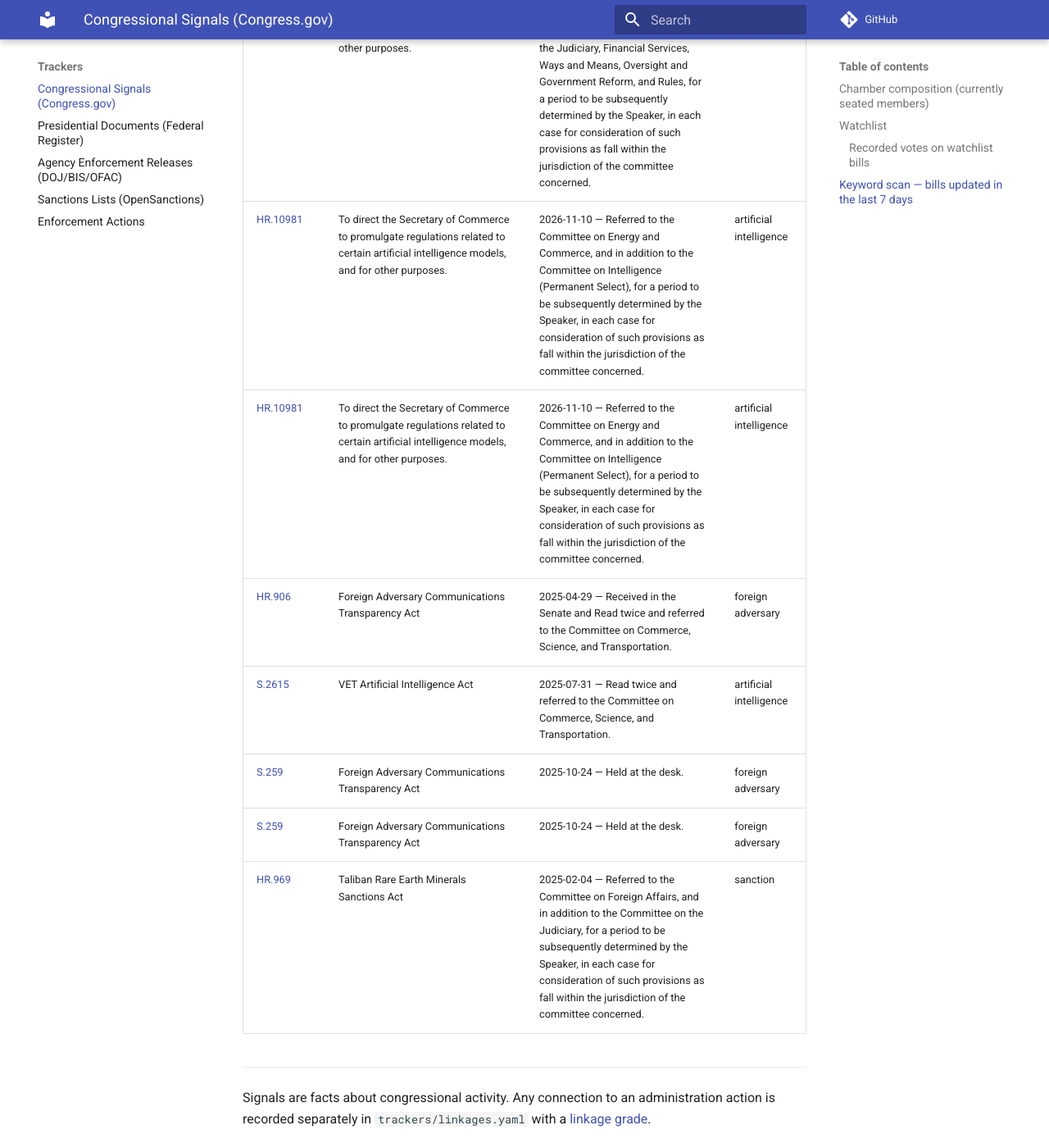
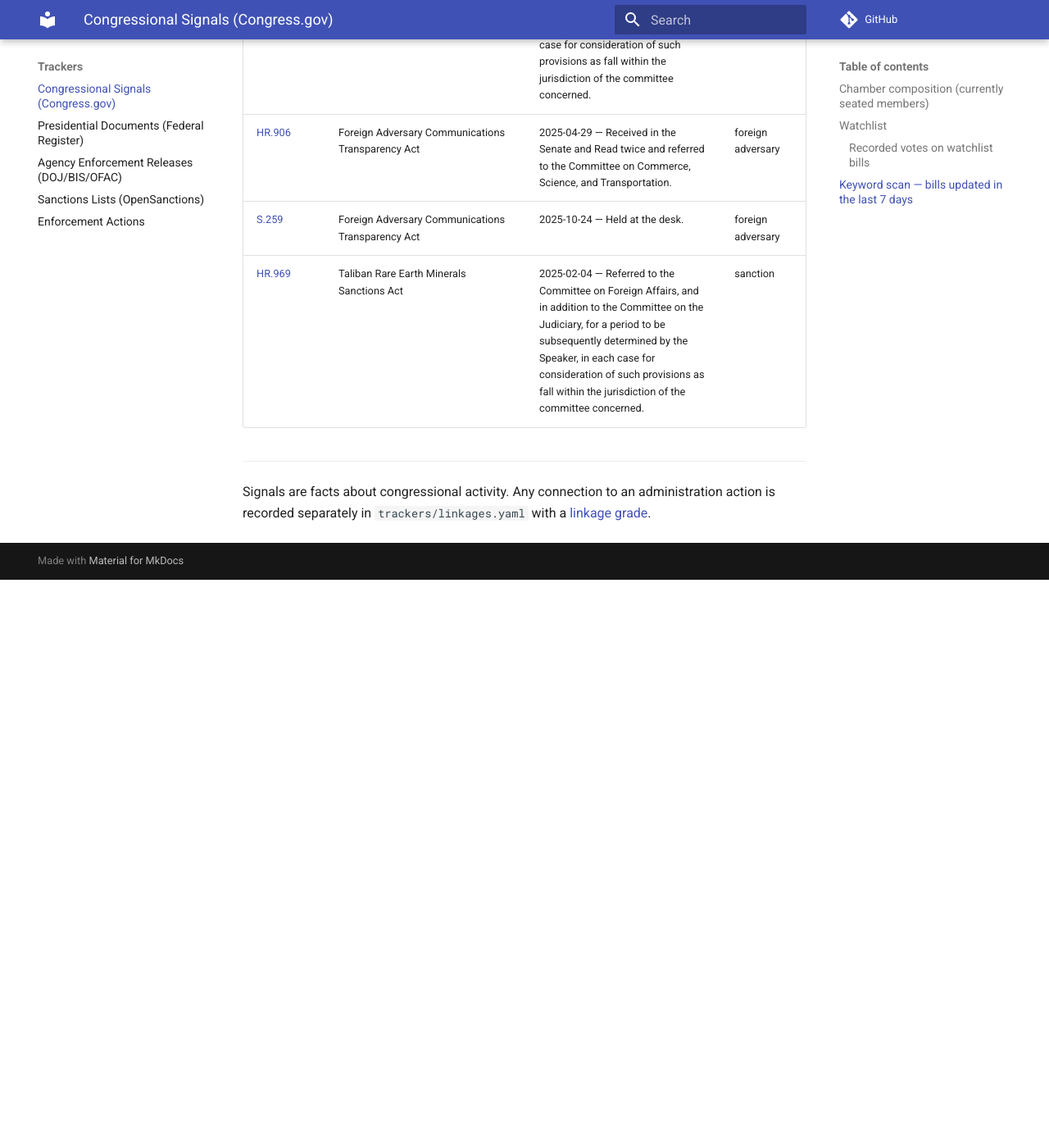
Before and after one commit to felipelago17/Congressional-Influence-Sanctions-Export-Controls, an MkDocs documentation site: the page built from docs/trackers/congress-signals.md, in a window 1280 px wide and 1400 px high, scrolled down 3182 px. Shown: the whole window at 82% size. Built offline with MkDocs 1.6.1 and Material for MkDocs 9.7.7, drawn with Linux system fonts in a browser that asks for light colours; comment, search, counter and statistics services are not loaded; after the commit the page ends 3889 px from its top, so only the background shows below that; some of the changed text lies outside the part shown.

Commit message:
data: congress signals 2026-11-12

```diff
--- a/docs/trackers/congress-signals.md
+++ b/docs/trackers/congress-signals.md
@@ -1,6 +1,6 @@
 # Congressional signals (Congress.gov API)
 
-*Auto-generated 2026-11-11 15:25 UTC from the official [Congress.gov API](https://api.congress.gov/). Aggregate party counts only — no per-member scorecards. Not legal advice.*
+*Auto-generated 2026-11-12 16:03 UTC from the official [Congress.gov API](https://api.congress.gov/). Aggregate party counts only — no per-member scorecards. Not legal advice.*
 
 ## Chamber composition (currently seated members)
 
@@ -40,15 +40,10 @@ Keywords: `sanction`, `export control`, `export administration`, `entity list`,
 | [HR.5404](https://www.congress.gov/bill/117th-congress/house-bill/5404) | Taliban Rare Earth Minerals Sanctions Act | 2022-11-01 — Referred to the Subcommittee on Immigration and Citizenship. | sanction |
 | [S.4769](https://www.congress.gov/bill/118th-congress/senate-bill/4769) | VET Artificial Intelligence Act | 2024-12-18 — Placed on Senate Legislative Calendar under General Orders. Calendar No. 727. | artificial intelligence |
 | [HR.820](https://www.congress.gov/bill/118th-congress/house-bill/820) | Foreign Adversary Communications Transparency Act | 2024-09-16 — Read the second time. Placed on Senate Legislative Calendar under General Orders. Calendar No. 511. | foreign adversary |
-| [HR.820](https://www.congress.gov/bill/118th-congress/house-bill/820) | Foreign Adversary Communications Transparency Act | 2024-09-16 — Read the second time. Placed on Senate Legislative Calendar under General Orders. Calendar No. 511. | foreign adversary |
 | [HR.690](https://www.congress.gov/bill/118th-congress/house-bill/690) | Taliban Rare Earth Minerals Sanctions Act | 2023-01-31 — Referred to the Committee on Foreign Affairs, and in addition to the Committee on the Judiciary, for a period to be subsequently determined by the Speaker, in each case for consideration of such provisions as fall within the jurisdiction of the committee concerned. | sanction |
 | [HRES.1642](https://www.congress.gov/bill/119th-congress/house-resolution/1642) | Expressing the sense of the House of Representatives that Congress must refuse to provide any additional funds or exceptional regulatory support to companies or financial institutions facing insolvency or financial collapse due to exposures to acute stress within the artificial intelligence market and must provide support to all harmed Americans instead. | 2026-10-29 — Referred to the Committee on Financial Services, and in addition to the Committees on the Judiciary, and Education and Workforce, for a period to be subsequently determined by the Speaker, in each case for consideration of such provisions as fall within the jurisdiction of the committee concerned. | artificial intelligence |
 | [HR.10828](https://www.congress.gov/bill/119th-congress/house-bill/10828) | To impose sanctions with respect to oil and gas extraction and refinement by the Russian Federation, and for other purposes. | 2026-10-15 — Referred to the Committee on Foreign Affairs, and in addition to the Committees on the Judiciary, Financial Services, Ways and Means, Oversight and Government Reform, and Rules, for a period to be subsequently determined by the Speaker, in each case for consideration of such provisions as fall within the jurisdiction of the committee concerned. | sanction |
-| [HR.10981](https://www.congress.gov/bill/119th-congress/house-bill/10981) | To direct the Secretary of Commerce to promulgate regulations related to certain artificial intelligence models, and for other purposes. | 2026-11-10 — Referred to the Committee on Energy and Commerce, and in addition to the Committee on Intelligence (Permanent Select), for a period to be subsequently determined by the Speaker, in each case for consideration of such provisions as fall within the jurisdiction of the committee concerned. | artificial intelligence |
-| [HR.10981](https://www.congress.gov/bill/119th-congress/house-bill/10981) | To direct the Secretary of Commerce to promulgate regulations related to certain artificial intelligence models, and for other purposes. | 2026-11-10 — Referred to the Committee on Energy and Commerce, and in addition to the Committee on Intelligence (Permanent Select), for a period to be subsequently determined by the Speaker, in each case for consideration of such provisions as fall within the jurisdiction of the committee concerned. | artificial intelligence |
 | [HR.906](https://www.congress.gov/bill/119th-congress/house-bill/906) | Foreign Adversary Communications Transparency Act | 2025-04-29 — Received in the Senate and Read twice and referred to the Committee on Commerce, Science, and Transportation. | foreign adversary |
-| [S.2615](https://www.congress.gov/bill/119th-congress/senate-bill/2615) | VET Artificial Intelligence Act | 2025-07-31 — Read twice and referred to the Committee on Commerce, Science, and Transportation. | artificial intelligence |
-| [S.259](https://www.congress.gov/bill/119th-congress/senate-bill/259) | Foreign Adversary Communications Transparency Act | 2025-10-24 — Held at the desk. | foreign adversary |
 | [S.259](https://www.congress.gov/bill/119th-congress/senate-bill/259) | Foreign Adversary Communications Transparency Act | 2025-10-24 — Held at the desk. | foreign adversary |
 | [HR.969](https://www.congress.gov/bill/119th-congress/house-bill/969) | Taliban Rare Earth Minerals Sanctions Act | 2025-02-04 — Referred to the Committee on Foreign Affairs, and in addition to the Committee on the Judiciary, for a period to be subsequently determined by the Speaker, in each case for consideration of such provisions as fall within the jurisdiction of the committee concerned. | sanction |
 
```
Also changed, not shown: 1 other file.
